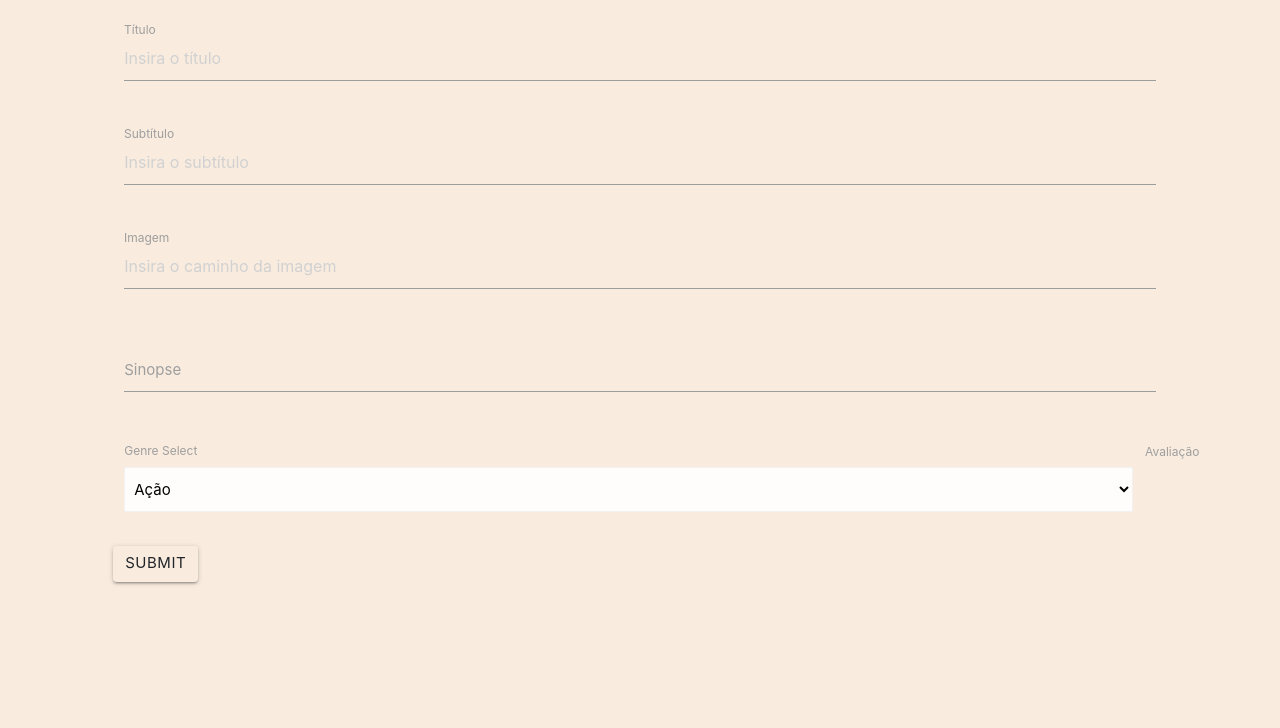
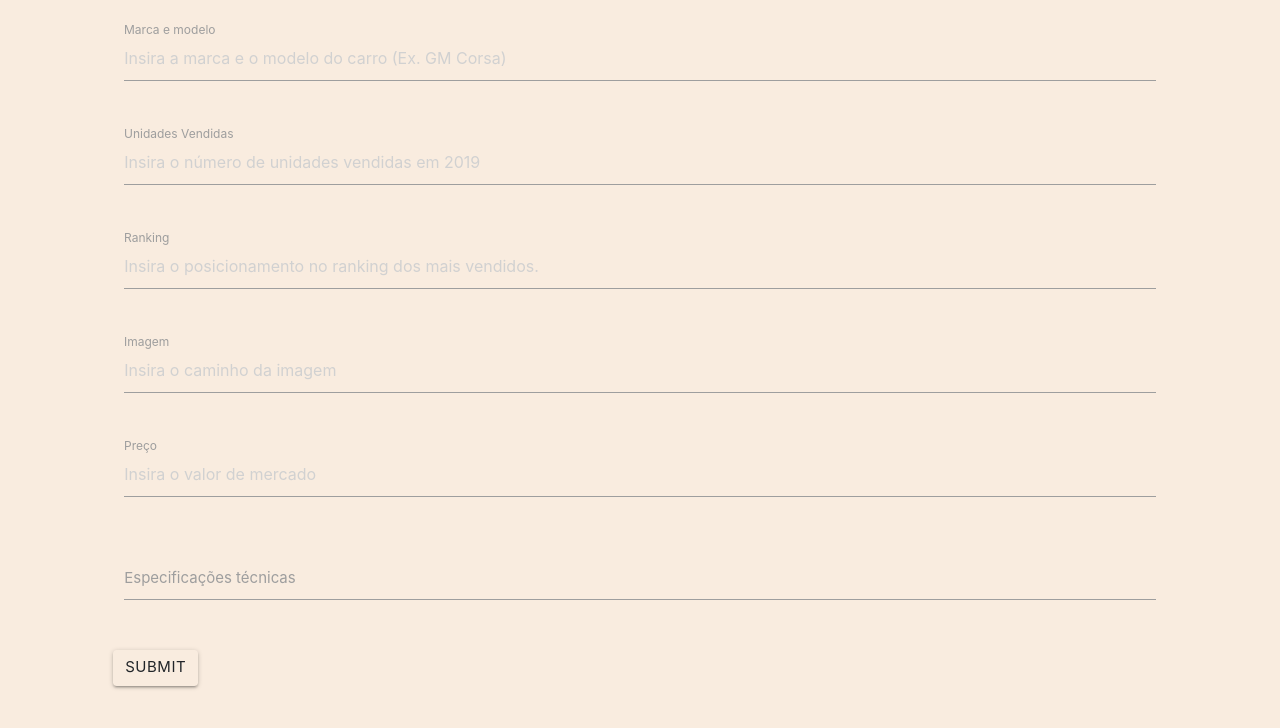
Before and after one commit to lucas-werner/talentos-digitais-localiza, a React (Create React App) app: page /movies/new in a window 1280 px wide. Shown: the top 728 px of the page. Built offline with nearby package versions, Linux system fonts and the light colour scheme.

Commit message:
movie forms pronto

```diff
--- a/src/components/MovieForm.js
+++ b/src/components/MovieForm.js
@@ -24,34 +24,55 @@ class MovieForm extends React.Component {
       <div className="row">
         <div className="input-field col s12">
           <input
-            placeholder="Insira o título"
+            placeholder="Insira a marca e o modelo do carro (Ex. GM Corsa)"
             id="movie_title"
             type="text"
             className="validate"
             value={title}
             onChange={(event) => this.updateMovie('title', event.target.value)}
           />
-          <label className="active" htmlFor="movie_title">Título</label>
+          <label className="active" htmlFor="movie_title">Marca e modelo</label>
         </div>
       </div>
     );
   }
 
-  renderSubtitleInput() {
-    const { subtitle } = this.state;
+  renderRankingInput() {
+    const { ranking } = this.state;
 
     return (
       <div className="row">
         <div className="input-field col s12">
           <input
-            placeholder="Insira o subtítulo"
+            placeholder="Insira o posicionamento no ranking dos mais vendidos."
+            id="movie_title"
+            type="text"
+            className="validate"
+            value={ranking}
+            onChange={(event) => this.updateMovie('title', event.target.value)}
+          />
+          <label className="active" htmlFor="movie_title">Ranking</label>
+        </div>
+      </div>
+    );
+  }
+
+
+  renderUnitsInput() {
+    const { units } = this.state;
+
+    return (
+      <div className="row">
+        <div className="input-field col s12">
+          <input
+            placeholder="Insira o número de unidades vendidas em 2019"
             id="movie_subtitle"
             type="text"
             className="validate"
-            value={subtitle}
+            value={units}
             onChange={(event) => this.updateMovie('subtitle', event.target.value)}
           />
-          <label className="active" htmlFor="movie_subtitle">Subtítulo</label>
+          <label className="active" htmlFor="movie_subtitle">Unidades Vendidas</label>
         </div>
       </div>
     );
@@ -77,8 +98,8 @@ class MovieForm extends React.Component {
     );
   }
 
-  renderStorylineInput() {
-    const { storyline } = this.state;
+  renderSpecsInput() {
+    const { specs } = this.state;
 
     return (
       <div className="row">
@@ -86,33 +107,36 @@ class MovieForm extends React.Component {
           <textarea
             id="movie_storyline"
             className="materialize-textarea"
-            value={storyline}
+            value={specs}
             onChange={(event) => this.updateMovie('storyline', event.target.value)}
           />
-          <label className="active" htmlFor="movie_storyline">Sinopse</label>
+          <label className="active" htmlFor="movie_storyline">Especificações técnicas</label>
         </div>
       </div>
     );
   }
 
-  renderGenreSelection() {
-    const { genre } = this.state;
+  renderPriceInput() {
+    const { price } = this.state;
 
     return (
-      <div className="row col">
-        <label htmlFor="movie_genre">Genre Select</label>
-        <select
-          className="browser-default"
-          value={genre}
-          onChange={(event) => this.updateMovie('genre', event.target.value)}
-        >
-          <option value="action">Ação</option>
-          <option value="comedy">Comédia</option>
-          <option value="thriller">Suspense</option>
-        </select>
+      <div className="row">
+        <div className="input-field col s12">
+          <input
+            placeholder="Insira o valor de mercado"
+            id="movie_subtitle"
+            type="text"
+            className="validate"
+            value={price}
+            onChange={(event) => this.updateMovie('subtitle', event.target.value)}
+          />
+          <label className="active" htmlFor="movie_subtitle">Preço</label>
+        </div>
       </div>
     );
   }
+
+
 
   renderRatingInput() {
     const { rating } = this.state;
@@ -157,11 +181,11 @@ class MovieForm extends React.Component {
         <div className="row">
           <form className="col s12">
             {this.renderTitleInput()}
-            {this.renderSubtitleInput()}
+            {this.renderUnitsInput()}
+            {this.renderRankingInput()}
             {this.renderImagePathInput()}
-            {this.renderStorylineInput()}
-            {this.renderGenreSelection()}
-            {this.renderRatingInput()}
+            {this.renderPriceInput()}
+            {this.renderSpecsInput()}
             {this.renderSubmitButton()}
           </form>
         </div>
--- a/src/services/movieData.js
+++ b/src/services/movieData.js
@@ -5,6 +5,8 @@ const movies = [
     ranking: "1º",
     units: '241.214',
     imagePath: 'images/onix.png',
+    price: "",
+    specs: "",
     bookmarked: true,
   },
   {
@@ -13,6 +15,8 @@ const movies = [
     ranking: "2º",
     units: '104.331',
     imagePath: 'images/ka.png',
+    price: "",
+    specs: "",
     bookmarked: false,
   },
   {
@@ -21,6 +25,8 @@ const movies = [
     ranking: "3º",
     units: '101.590',
     imagePath: 'images/hb20.png',
+    price: "",
+    specs: "",
     bookmarked: true,
   },
   {
@@ -29,6 +35,8 @@ const movies = [
     ranking: "4º",
     units: '85.117',
     imagePath: 'images/kwid.png',
+    price: "",
+    specs: "",
     bookmarked: false,
   },
   {
@@ -37,6 +45,8 @@ const movies = [
     ranking: '5º',
     units: '81.285',
     imagePath: 'images/gol.png',
+    price: "",
+    specs: "",
     bookmarked: true,
   },
 ];
```
